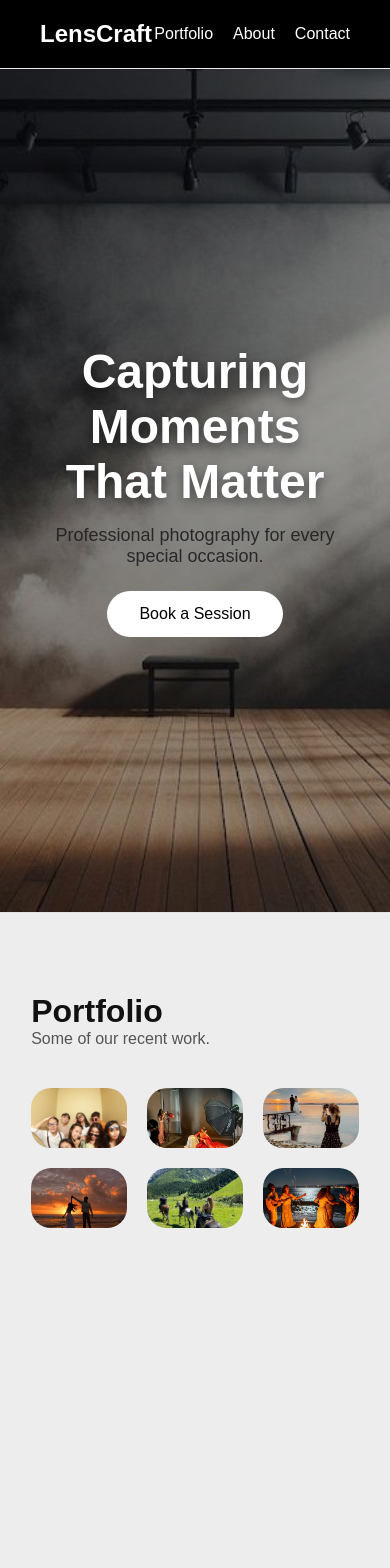
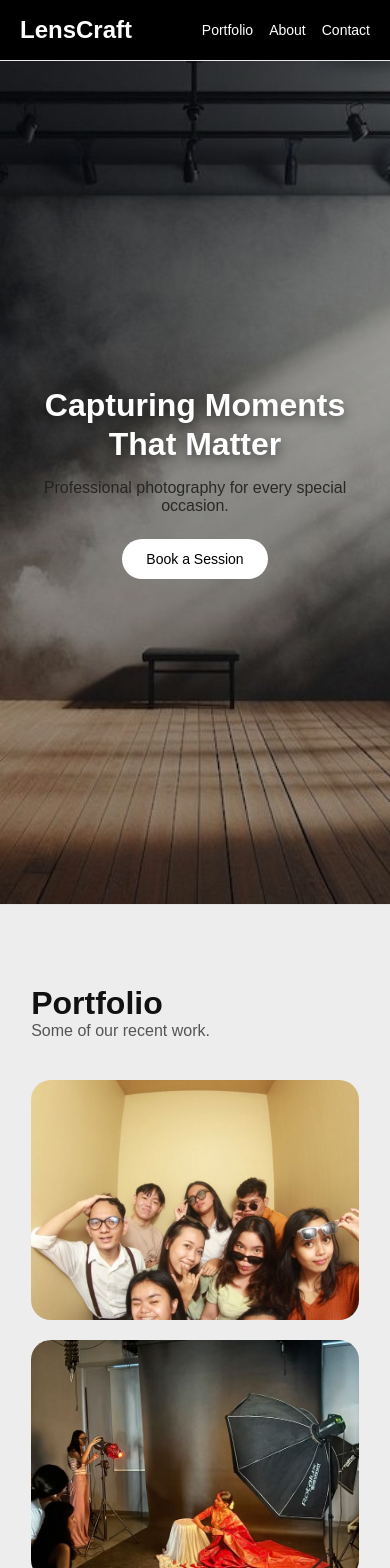
Before and after one commit to modupalliharshini/lenscraft-photo-studio, a React (Vite) app: page / in a window 390 px wide. Shown: the top 1568 px of the page. Built offline with nearby package versions, Linux system fonts and the light colour scheme.

Commit message:
Added Mobile Responsiveness

```diff
--- a/src/index.css
+++ b/src/index.css
@@ -19,3 +19,7 @@ body {
   background-color: var(--bg-main);
   color: var(--text-main);
 }
+
+html {
+  scroll-behavior: smooth;
+}
--- a/src/styles/App.css
+++ b/src/styles/App.css
@@ -1,15 +1,11 @@
-html {
-  scroll-behavior: smooth;
-}
 
-
-/* ===== Global ==== */
+/*Global*/
 body {
   margin: 0;
   font-family: Arial, Helvetica, sans-serif;
 }
 
-/* ===== Hero section ===== */
+/*  Hero section */
 .hero {
   min-height: 100vh;
   display: flex;
@@ -274,3 +270,97 @@ section {
   padding: 80px 8%;
   border-top: 1px solid rgba(0,0,0,0.04);
 }
+
+
+
+/* ---------- MOBILE GLOBAL ---------- */
+@media (max-width: 768px) {
+  body {
+    overflow-x: hidden;
+  }
+
+  section {
+    padding: 60px 20px;
+  }
+}
+
+
+@media (max-width: 768px) {
+  .navbar {
+    padding: 16px 20px;
+  }
+
+  .nav-links {
+    gap: 16px;
+    font-size: 14px;
+  }
+}
+
+
+@media (max-width: 768px) {
+  .hero {
+    height: 85vh;
+    padding: 0 20px;
+    background-position: center top;
+  }
+
+  .hero-overlay h1 {
+    font-size: 32px;
+    line-height: 1.2;
+  }
+
+  .hero-overlay p {
+    font-size: 16px;
+  }
+
+  .hero-overlay button {
+    padding: 12px 24px;
+    font-size: 14px;
+  }
+}
+
+
+@media (max-width: 768px) {
+  .gallery-grid {
+    grid-template-columns: 1fr;
+    gap: 20px;
+  }
+
+  .gallery-grid img {
+    height: 240px;
+    object-fit: cover;
+  }
+}
+
+
+@media (max-width: 768px) {
+  .about-content {
+    flex-direction: column;
+    gap: 30px;
+    text-align: center;
+  }
+
+  .about-text h2 {
+    font-size: 28px;
+  }
+
+  .about-text p {
+    font-size: 16px;
+  }
+
+  .about-image img {
+    width: 100%;
+    height: auto;
+  }
+}
+
+
+@media (max-width: 768px) {
+  .contact {
+    text-align: center;
+  }
+
+  .contact p {
+    font-size: 15px;
+  }
+}
```
